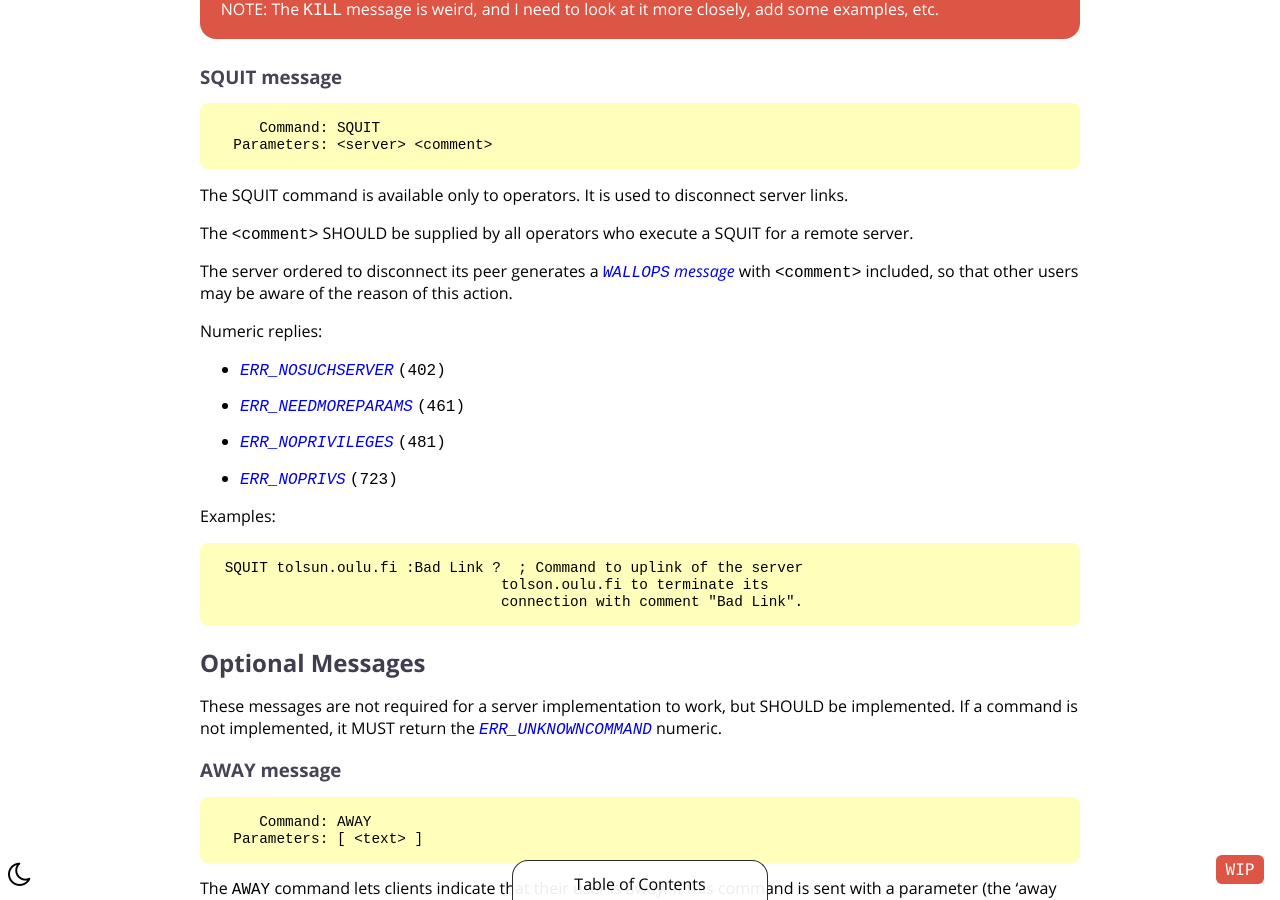
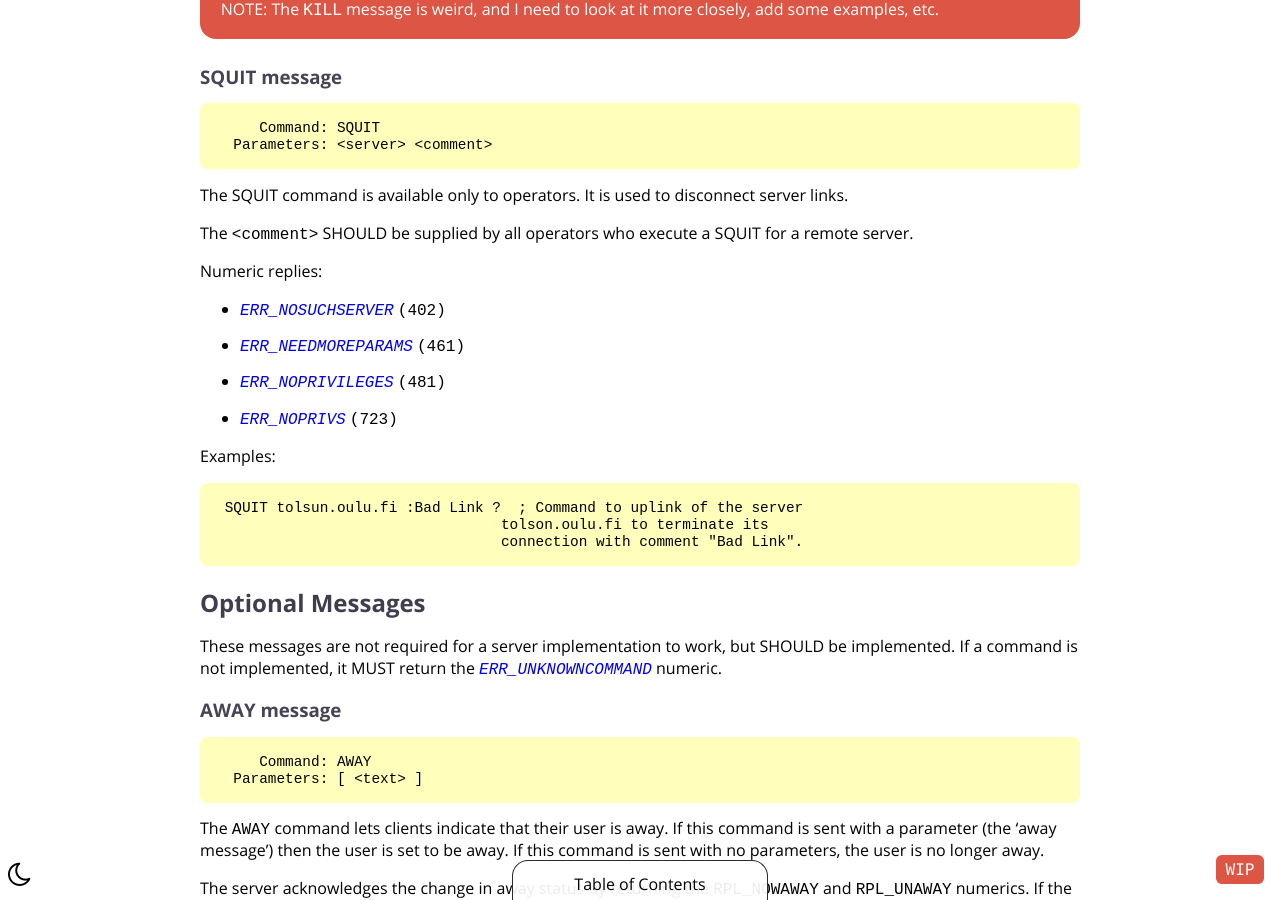
Before and after one commit to ircdocs/modern-irc, a Jekyll site: the page built from index.md, in a window 1280 px wide and 900 px high, scrolled down 36652 px. Built offline with Jekyll 4.4.1, drawn with Linux system fonts in a browser that asks for light colours.

Commit message:
Remove mention of WALLOPS, it's not relevant anymore

```diff
--- a/index.md
+++ b/index.md
@@ -1453,8 +1453,6 @@ The SQUIT command is available only to operators.  It is used to disconnect serv
 
 The `<comment>` SHOULD be supplied by all operators who execute a SQUIT for a remote server.
 
-The server ordered to disconnect its peer generates a [`WALLOPS` message ](#wallops-message) with `<comment>` included, so that other users may be aware of the reason of this action.
-
 Numeric replies:
 
 * [`ERR_NOSUCHSERVER`](#errnosuchserver-402) `(402)`
```
